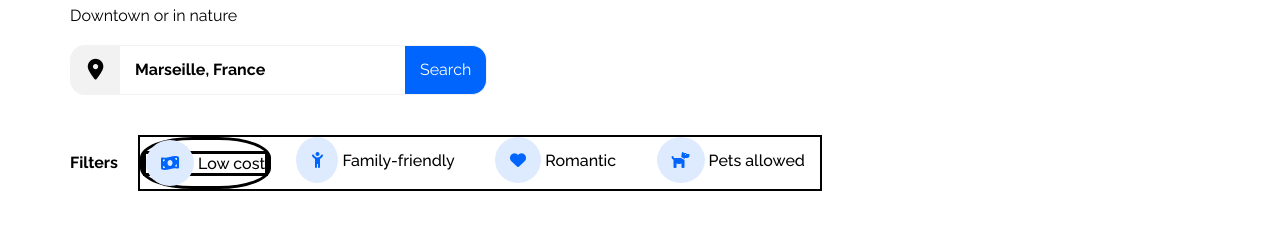
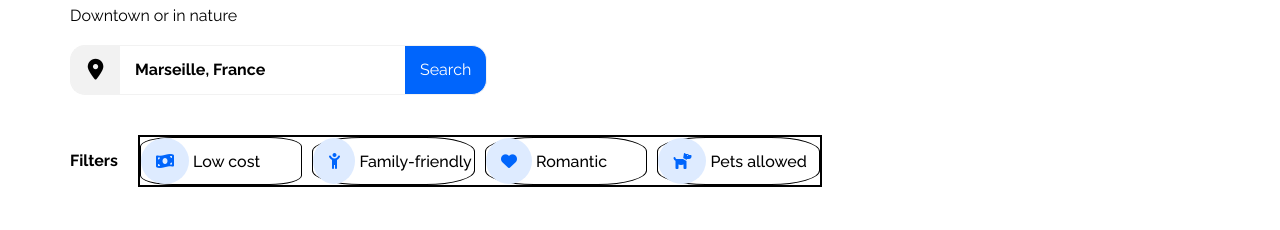
Before and after one commit to Junyoung190198/Project2_OpenClassroom, a plain HTML site: page index.html in a window 1280 px wide. Shown: the part 166-396 px from the top of the page. Drawn offline with Linux system fonts and the light colour scheme.

Commit message:
Nearly finished filters

```diff
--- a/css/style.css
+++ b/css/style.css
@@ -148,7 +148,8 @@ section{
 }
 
 .search_bar:focus{
-    border: 1px solid black;
+    border: 1px solid #8A8A8A;
+
 }
 
 ::placeholder{
@@ -219,23 +220,33 @@ section{
     border-radius: 50%;
 }
 
-.filter_items:nth-child(1){
-    border: 3px solid black;
-    border-radius: 40%;
+.filter_items{
+    display: flex;
+    justify-content: flex-start;
+    gap: 40px;
 }
 
-#low_cost{
-    border: 3px solid black;
+.filter_items:nth-child(1){
+    flex-basis: 25%;
+    border: 1px solid black;
+    border-radius: 20%;
 }
-#family_friendly{
-    padding: 15px;
+.filter_items:nth-child(2){
+    flex-basis: 25%;
+    border: 1px solid black;
+    border-radius: 30%;
 }
-#romantic{
-    padding: 15px;
+.filter_items:nth-child(3){
+    flex-basis: 25%;
+    border: 1px solid black;
+    border-radius: 30%;
 }
-#pets_allowed{
-    padding: 15px;
+.filter_items:nth-child(4){
+    flex-basis: 25%;
+    border: 1px solid black;
+    border-radius: 30%;
 }
+
 
 
 
```
